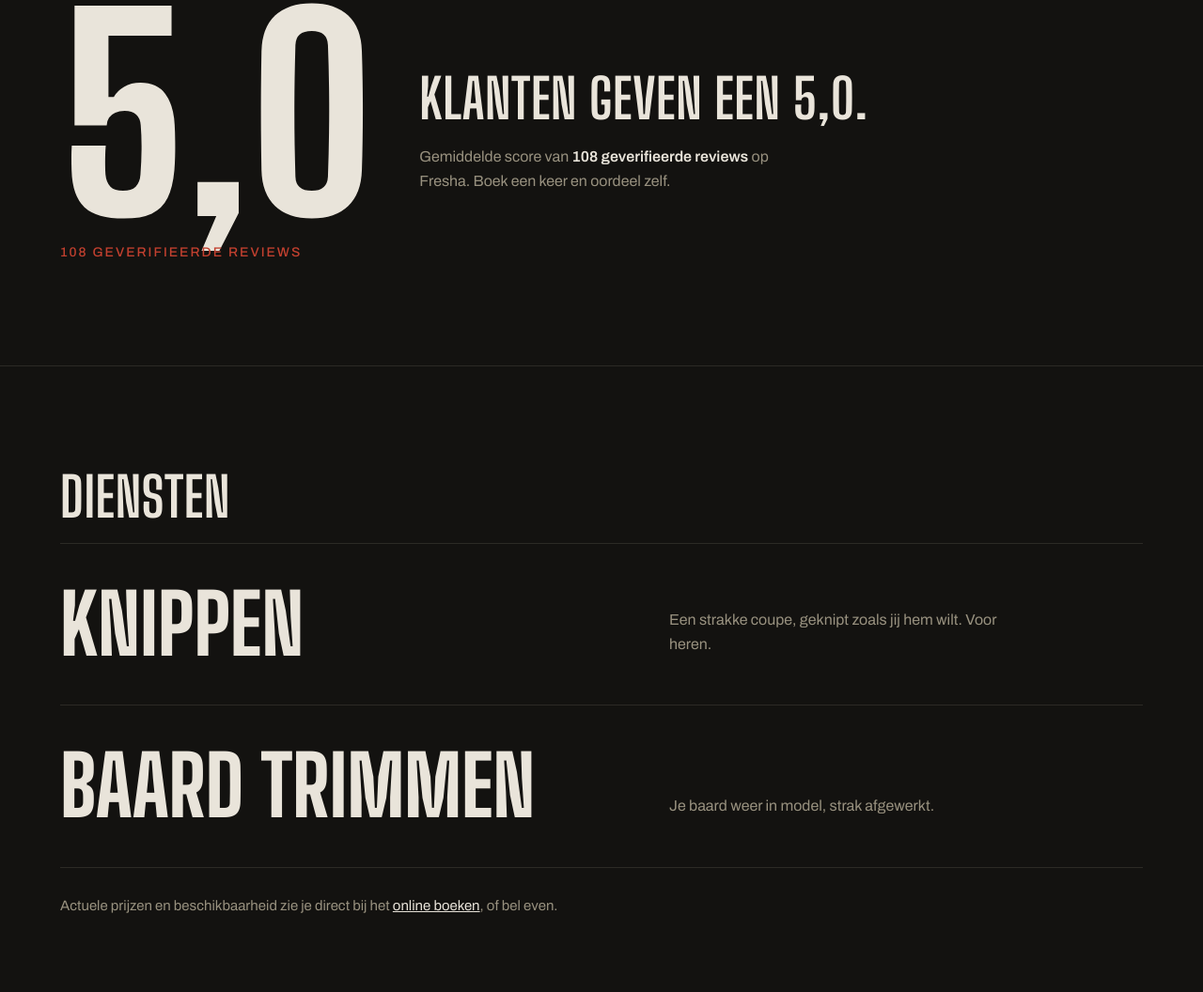
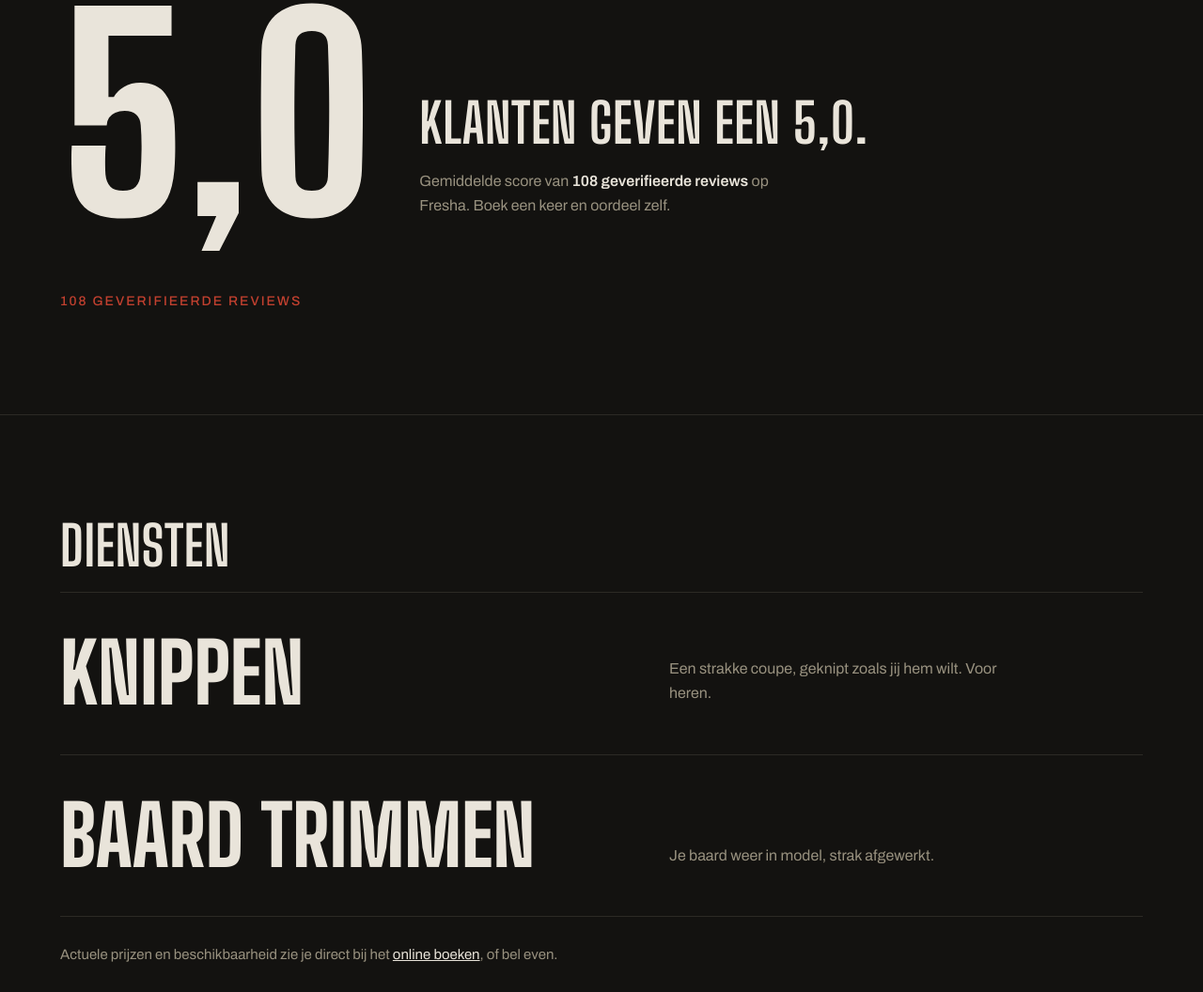
Before and after one commit to ZevoraINC/ronaldsbarbershop-demo, a plain HTML site: page index.html in a window 1280 px wide. Shown: the part 908-1964 px from the top of the page at 94% size. Drawn offline with nearby package versions, Linux system fonts and the light colour scheme.

Commit message:
Fix overlap of score descender and reviews label
Co-Authored-By: Claude Fable 5 <noreply@anthropic.com>

```diff
--- a/index.html
+++ b/index.html
@@ -162,7 +162,7 @@
   }
   .score small{
     display:block;font-family:var(--font-body);font-weight:500;font-size:14px;
-    letter-spacing:.14em;text-transform:uppercase;color:var(--red);margin-top:18px;line-height:1.4;
+    letter-spacing:.14em;text-transform:uppercase;color:var(--red);margin-top:clamp(30px,5.5vw,72px);line-height:1.4;
   }
   .reviews-copy p{color:var(--muted);max-width:44ch}
   .reviews-copy .big-n{color:var(--bone);font-weight:600}
```
